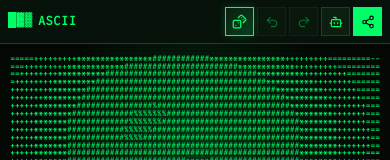
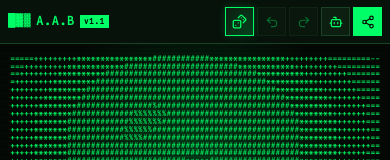
Before and after one commit to gimk/ascii.pantoine.com, a React (Vite) app: page / in a window 390 px wide. Shown: the top 160 px of the page. Built offline with nearby package versions, Linux system fonts and the light colour scheme.

Commit message:
feat: bump to v1.1 and display A.A.B with v1.1 badge on mobile devices

```diff
--- a/package.json
+++ b/package.json
@@ -1,7 +1,7 @@
 {
   "name": "ascii-animation-builder",
   "private": true,
-  "version": "1.0.0",
+  "version": "1.1.0",
   "type": "module",
   "scripts": {
     "dev": "vite",
--- a/src/App.tsx
+++ b/src/App.tsx
@@ -546,10 +546,13 @@ export const App: React.FC = () => {
           <span className="brand-logo" style={{ color: 'var(--accent)' }}>▓▒░</span>
           <div className="brand-text-block">
             <div className="brand-main">
-              <span className="brand-word">ASCII</span> <span className="brand-sub">ANIMATION BUILDER</span>
+              <span className="brand-full">
+                <span className="brand-word">ASCII</span> <span className="brand-sub">ANIMATION BUILDER</span>
+              </span>
+              <span className="brand-short">A.A.B</span>
             </div>
           </div>
-          <span className="brand-badge">v1.0</span>
+          <span className="brand-badge">v1.1</span>
         </div>
 
         {/* Header Tools: Randomize, Undo, Redo, Export */}
--- a/src/styles/terminal.css
+++ b/src/styles/terminal.css
@@ -165,6 +165,16 @@ html, body, #root {
   white-space: nowrap;
 }
 
+.brand-full {
+  display: inline-flex;
+  align-items: baseline;
+  gap: 4px;
+}
+
+.brand-short {
+  display: none;
+}
+
 .brand-logo {
   font-size: 14px;
 }
@@ -227,20 +237,25 @@ html, body, #root {
     gap: 5px;
   }
 
-  .brand-sub,
-  .brand-badge {
+  .brand-full {
     display: none;
   }
 
-  .brand-logo {
-    font-size: 13px;
-  }
-
-  .brand-word {
+  .brand-short {
+    display: inline;
     font-size: 12px;
     font-weight: 800;
     color: var(--accent);
     letter-spacing: 0.5px;
+  }
+
+  .brand-badge {
+    font-size: 8px;
+    padding: 1px 4px;
+  }
+
+  .brand-logo {
+    font-size: 12px;
   }
 
   .header-actions {
```
Also changed, not shown: 4 other files (tests, documents, lock files or other folders).
